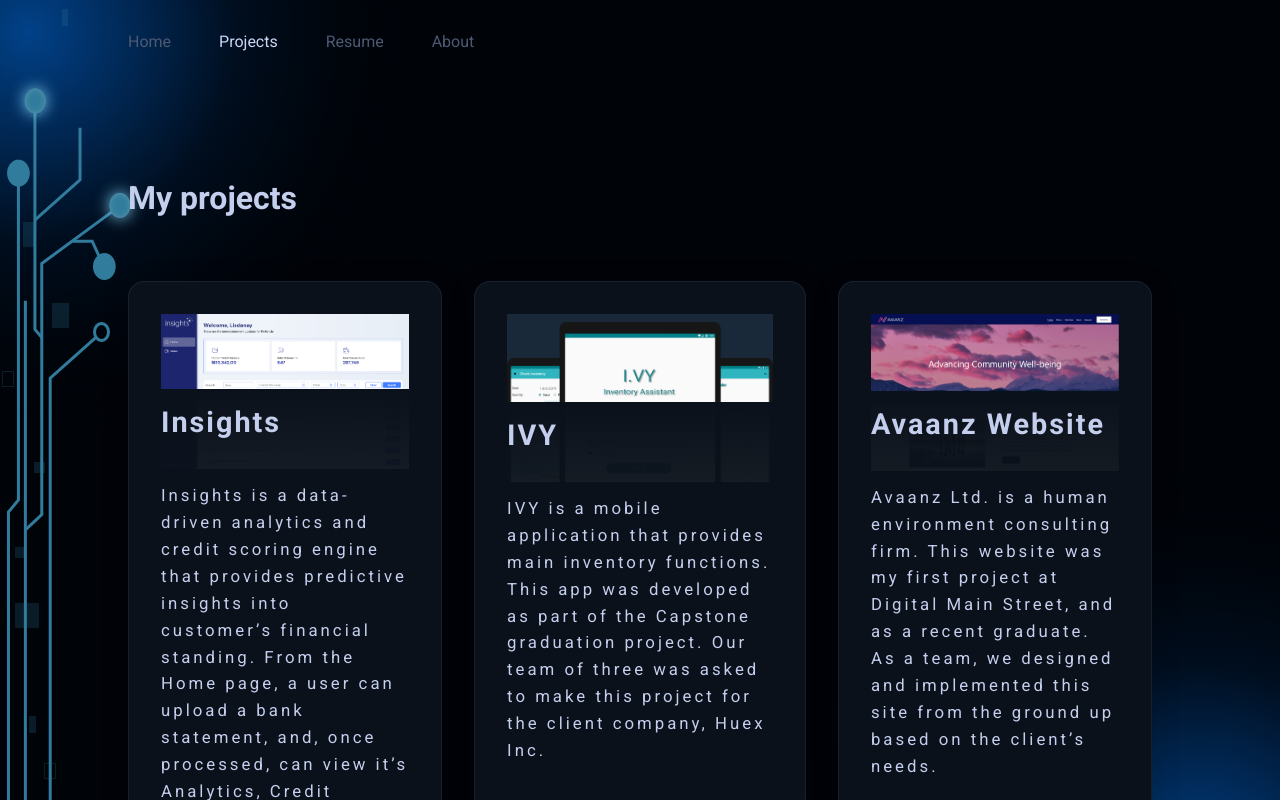
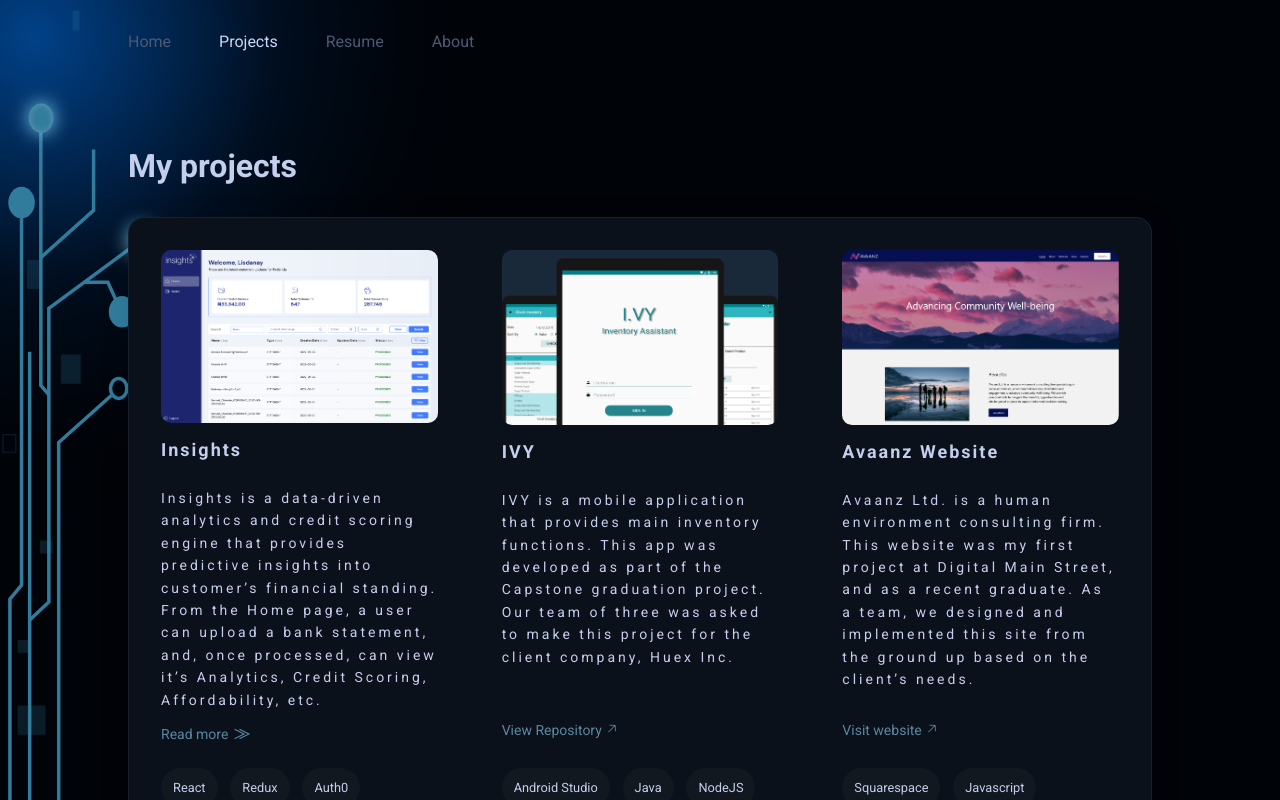
Before and after one commit to lhernandez1848/my-portfolio, a React (Create React App) app: page /projects in a window 1280 px wide. Shown: the top 800 px of the page. Built offline with nearby package versions, Linux system fonts and the light colour scheme.

Commit message:
PSSP-02: sidebar and style changes

```diff
--- a/public/index.html
+++ b/public/index.html
@@ -5,9 +5,9 @@
     <link rel="icon" href="%PUBLIC_URL%/favicon.ico" />
     <meta name="viewport" content="width=device-width, initial-scale=1" />
     <meta name="theme-color" content="#000000" />
-    <meta
-      name="description"
-      content="Web site created using create-react-app"
+    <meta property="og:image" content="https://uploads-ssl.webflow.com/640735a82ae32f57c0ed3c0d/65c524956893c925c05fd086_lisdanay-preview.png" />
+    <meta name="description"
+      content="This is a portfolio website detailing all my projects and experiense"
     />
     <link rel="apple-touch-icon" href="%PUBLIC_URL%/logo192.png" />
     <link rel="manifest" href="%PUBLIC_URL%/manifest.json" />
--- a/src/components/Gallery/gallery.css
+++ b/src/components/Gallery/gallery.css
@@ -1 +1,5 @@
-@import "~react-image-gallery/styles/css/image-gallery.css"
+@import url("~react-image-gallery/styles/css/image-gallery.css");
+
+.image-gallery-image {
+  max-height: calc(100vh - 200px) !important;
+}
--- a/src/components/Layout.js
+++ b/src/components/Layout.js
@@ -3,7 +3,7 @@ import Menu from './Menu'
 import Footer from './Footer/Footer'
 
 export default function Layout({ children, id, pageName }) {
-  return <main className={styles.componentMain} style={{ backgroundImage: 'url(/assets/circuit.png)' }}>
+  return <main className={styles.componentMain} style={{ backgroundImage: 'url(/assets/circuit.svg)' }}>
     <Menu items={[
       { name: 'Home', link: '/' },
       { name: 'Projects', link: '/projects' },
--- /dev/null
+++ b/src/components/Sidebar/Sidebar.js
@@ -0,0 +1,24 @@
+import styles from './sidebar.module.css'
+import Gallery from '../Gallery/Gallery'
+
+export default function Sidebar(props) {
+  const data = props.data;
+
+  return <aside className={styles.sidebar}>
+    <button onClick={() => props.callback(false)} className={styles.sidebarCloseButton} title='close'>&#129106;</button>
+    <section>
+      <h4 className={styles.sidebarTitle}>{data.title}</h4>
+      <Gallery images={data.images} />
+      <article className={styles.sidebarDescription}>
+        {data.description.map((item, i) => {
+          return <p key={i}>{item}</p>
+        })}
+      </article>
+      {data.stack &&
+        <ul className={styles.projectStack}>
+          {data.stack.map((e, i) => <li key={i}>{e}</li>)}
+        </ul>
+      }
+    </section>
+  </aside>
+}
--- a/src/components/components.module.css
+++ b/src/components/components.module.css
@@ -72,7 +72,7 @@
   min-height: 100%;
   width: 100%;
   background-repeat: no-repeat;
-  background-size: cover;
+  background-size: auto 100%;
   background-attachment: fixed;
   display: grid;
   grid-template-rows: auto 1fr auto;
@@ -108,7 +108,7 @@
 .header {
   display: flex;
   align-items: center;
-  padding: 4em 0;
+  padding: 2em 0;
 }
 
 .header h2 {
--- a/src/data/data.js
+++ b/src/data/data.js
@@ -44,20 +44,25 @@ export const projects = [
     stack: ['React', 'Redux', 'Auth0'],
     description: ['Insights is a data-driven analytics and credit scoring engine that provides predictive insights into customer’s financial standing. From the Home page, a user can upload a bank statement, and, once processed, can view it’s Analytics, Credit Scoring, Affordability, etc.'],
     mainImage: '/assets/insights-home.png',
-    images: ['/assets/insights-home-full.png', '/assets/insights-affordability.png', '/assets/insights-score.png']
+    images: ['/assets/insights-home-full.png', '/assets/insights-affordability.png', '/assets/insights-score.png'],
+    linkTitle: 'Read more'
   },
   {
     title: 'IVY',
     stack: ['Android Studio', 'Java', 'NodeJS'],
     description: ['IVY is a mobile application that provides main inventory functions. This app was developed as part of the Capstone graduation project. Our team of three was asked to make this project for the client company, Huex Inc.'],
     mainImage: '/assets/ivy-group.png',
-    images: ['/assets/ivy-login.png', '/assets/ivy-product-result.png', '/assets/ivy-value.png', '/assets/ivy-pie.png']
+    images: ['/assets/ivy-login.png', '/assets/ivy-product-result.png', '/assets/ivy-value.png', '/assets/ivy-pie.png'],
+    link: 'https://github.com/lhernandez1848/Capstone',
+    linkTitle: 'View Repository'
   },
   {
     title: 'Avaanz Website',
     stack: ['Squarespace', 'Javascript'],
     description: ['Avaanz Ltd. is a human environment consulting firm. This website was my first project at Digital Main Street, and as a recent graduate. As a team, we designed and implemented this site from the ground up based on the client’s needs.'],
     mainImage: '/assets/avaanz.png',
-    images: ['/assets/avaanz-full.png', '/assets/avaanz-team.png', '/assets/avaanz-services.png']
+    images: ['/assets/avaanz-full.png', '/assets/avaanz-team.png', '/assets/avaanz-services.png'],
+    link: 'https://www.avaanz.ca/',
+    linkTitle: 'Visit website'
   }
 ]
--- a/src/pages/Projects/ProjectContainer.js
+++ b/src/pages/Projects/ProjectContainer.js
@@ -1,51 +1,25 @@
-import { useState } from 'react';
+import { Link } from 'react-router-dom'
 import styles from './projects.module.css'
-import Modal from 'react-modal'
-import ModalBody from '../../components/Modal/ModalBody';
-import Gallery from '../../components/Gallery/Gallery';
 
 export default function ProjectContainer(props) {
-  const [modalIsOpen, setIsOpen] = useState(false);
-  const customStyles = {
-    overlay: {
-      background: "rgba(60, 67, 80, 0.75)"
-    },
-    content: {
-      top: '50%',
-      left: '50%',
-      right: 'auto',
-      bottom: 'auto',
-      transform: 'translate(-50%, -50%)',
-      maxWidth: '90%',
-      minWidth: 'auto',
-      backgroundColor: '#171E2E',
-      border: 'none',
-      borderRadius: '10px',
-      overflow: 'hidden'
-    },
-  };
+  const data = props.data;
 
-  function afterOpenModal() { }
-
-  function closeModal() { setIsOpen(false) }
-
-  return <div className={styles.projectCard}>
-    <img className={styles.projectImage} src={props.mainImage} alt={props.title} onClick={() => setIsOpen(true) } />
-    <article className={styles.projectDescriptionContainer}>
-      <h3 className={styles.projectTitle}>{props.title}</h3>
+  return <article className={styles.projectCard}>
+    <img className={styles.projectImage} src={data.mainImage} alt={data.title} />
+    <div className={styles.projectDescriptionContainer}>
+      <h3 className={styles.projectTitle}>{data.title}</h3>
       <div className={styles.projectDescription}>
-        {props.description.map((e, i) => <p key={i}>{e}</p>)}
+        {data.description.map((e, i) => <p key={i}>{e}</p>)}
       </div>
-      {props.stack &&
+      {data.link
+        ? <Link to={data.link} className={styles.projectLink} target='_blank' rel='noopener noreferrer'>{data.linkTitle} <div className={styles.linkIcon}>&#129125;</div></Link >
+        : <button className={styles.projectLink} onClick={() => props.sidebarCallback(true, data)}>{data.linkTitle} <div className={styles.linkIconIn}>&#10784;</div></button>
+      }
+      {data.stack &&
         <ul className={styles.projectStack}>
-          {props.stack.map((e, i) => <li key={i}>{e}</li>)}
+          {data.stack.map((e, i) => <li key={i}>{e}</li>)}
         </ul>
       }
-    </article>
-    <Modal isOpen={modalIsOpen} style={customStyles} onAfterOpen={afterOpenModal} onRequestClose={closeModal}>
-      <ModalBody close={() => closeModal()}>
-        <Gallery images={props.images} />
-      </ModalBody>
-    </Modal>
-  </div>
+    </div>
+  </article>
 }
--- a/src/pages/Projects/Projects.js
+++ b/src/pages/Projects/Projects.js
@@ -1,18 +1,25 @@
-import Header from "../../components/Header";
-import Layout from "../../components/Layout";
-import styles from './projects.module.css';
-import { projects } from "../../data/data";
-import ProjectContainer from './ProjectContainer';
+import Header from "../../components/Header"
+import Layout from "../../components/Layout"
+import styles from './projects.module.css'
+import { projects } from "../../data/data"
+import ProjectContainer from './ProjectContainer'
+import { useState } from "react"
+import Sidebar from '../../components/Sidebar/Sidebar'
 
 export default function Projects() {
-  return <Layout id='projects'>
+  const [sidebar, setIsOpen] = useState({ isOpen: false, data: null });
+
+  return <>
+    {sidebar.isOpen === true && <Sidebar data={sidebar.data} callback={() => setIsOpen(false)} />}
+    <Layout id='projects'>
       <Header name='My projects' />
       <section className={styles.projectSection}>
         {projects.map((item, i) => {
           return (
-          <ProjectContainer key={i} mainImage={item.mainImage} images={item.images} title={item.title} stack={item.stack} description={item.description} />
+            <ProjectContainer key={i} data={item} sidebarCallback={(bool, description) => setIsOpen({ isOpen: bool, data: description })} />
           )
         })}
       </section>
     </Layout>
+  </>
 }
--- a/src/pages/Projects/projects.module.css
+++ b/src/pages/Projects/projects.module.css
@@ -1,14 +1,8 @@
 .projectSection {
   display: flex;
   flex-wrap: wrap;
-  gap: 2em;
+  gap: 4em;
   width: 100%;
-}
-
-.projectCard {
-  display: flex;
-  flex-direction: column;
-  flex: 1 1 250px;
   padding: 2em;
   background: #0B111A;
   border-radius: 16px;
@@ -18,10 +12,16 @@
   border: 1px solid rgba(54, 74, 96, 0.3);
 }
 
+.projectCard {
+  display: flex;
+  flex-direction: column;
+  flex: 1 1 250px;
+}
+
 .projectImage {
-  max-width: 100%;
-  height: auto;
-  cursor: pointer;
+  width: 100%;
+  border-radius: 10px;
+  object-fit: cover;
 }
 
 .projectDescriptionContainer {
@@ -29,14 +29,12 @@
   grid-template-rows: .2fr 1.6fr .2fr;
   grid-template-columns: 1fr;
   height: 100%;
-  margin-top: -5em;
   padding-top: 1em;
-  background: linear-gradient( rgba(11, 17, 26, 1) 0%, rgba(0, 0, 0, 0) 350%);
 }
 
 .projectDescription {
   line-height: 1.6em;
-  font-size: 1.05em;
+  font-size: 0.875rem;
   letter-spacing: 3px;
   display: flex;
   flex-direction: column;
@@ -46,16 +44,55 @@
 .projectTitle {
   color: #c4ceed;
   margin: 0 0 1.5em 0;
-  font-size: 1.8em;
+  font-size: 1.125rem;
   letter-spacing: 2px;
+}
+
+.projectLink {
+  background-color: transparent;
+  border: none;
+  text-decoration: none;
+  color: #5a87a1;
+  padding: 0;
+  text-align: start;
+  width: fit-content;
+  font-size: 0.875rem;
+  cursor: pointer;
+  margin-top: 1em;
+  display: flex;
+  align-items: center;
+  gap: .4em;
+}
+
+.linkIcon,
+.linkIconIn {
+  transition: all .3s ease-in-out;
+}
+
+.projectLink:hover {
+  color: #3f677e;
+}
+
+.projectLink:hover .linkIcon {
+  transform: translate(4px, -4px) scale(1.2);
+}
+
+.projectLink:hover .linkIconIn {
+  transform: translateX(4px) scale(1.2);
 }
 
 .projectStack {
   display: flex;
   flex-direction: row;
-  gap: 3em;
+  gap: 1em;
   list-style: none;
   color: #c4ceed;
   margin: 2em 0 0 0;
-  font-size: 1.1em;
+  font-size: .8rem;
 }
+
+.projectStack li {
+  padding: .75rem;
+  border-radius: 2rem;
+  background-color: #121820;
+}
```
Also changed, not shown: src/components/Sidebar/sidebar.module.css (added, +61 -0 lines), src/pages/Resume/resume.module.css (+11 -9 lines), public/assets/circuit.svg, 12 other files (tests, documents, lock files or other folders). Lines whose indentation alone changed are shown as unchanged.
